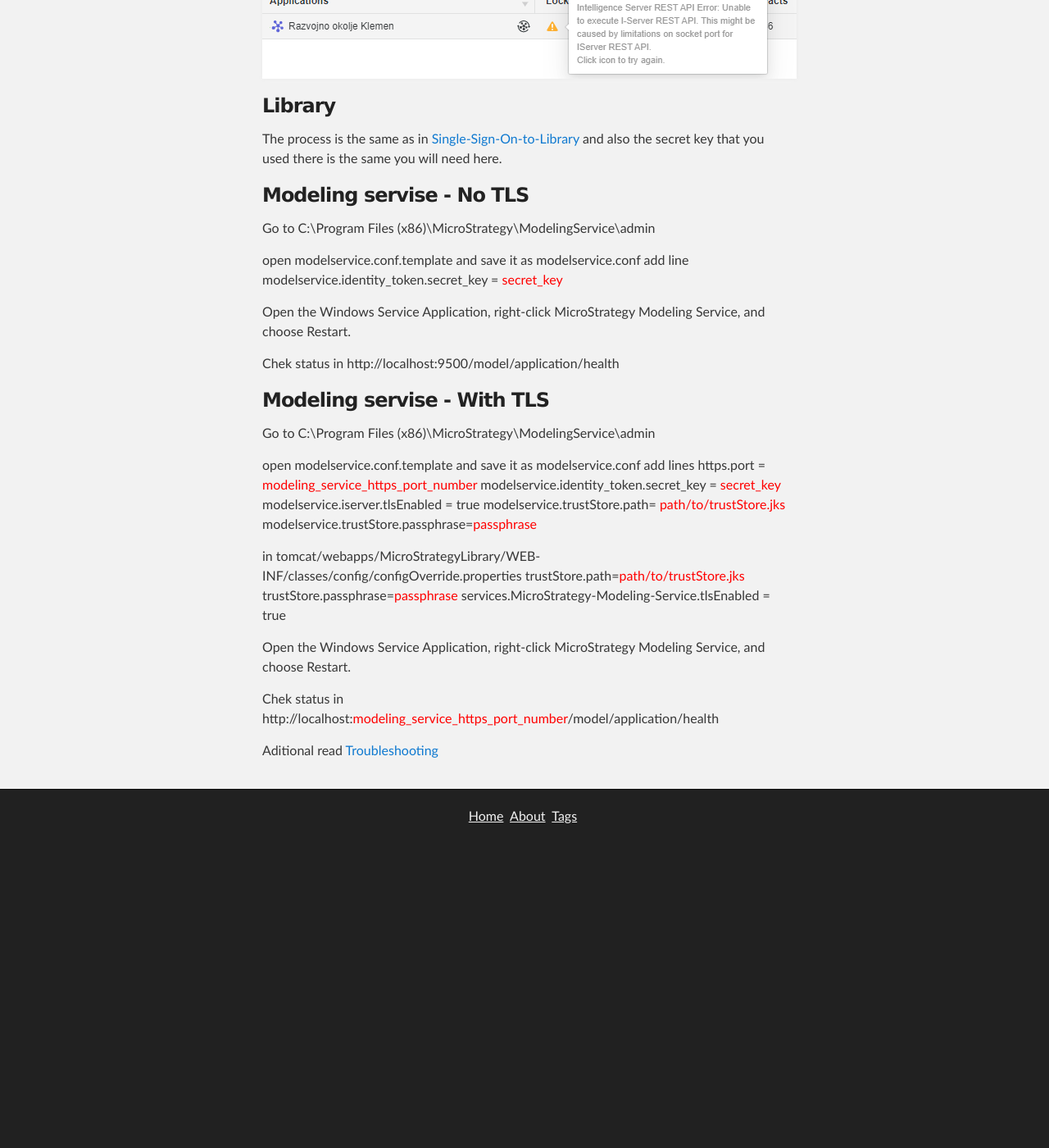
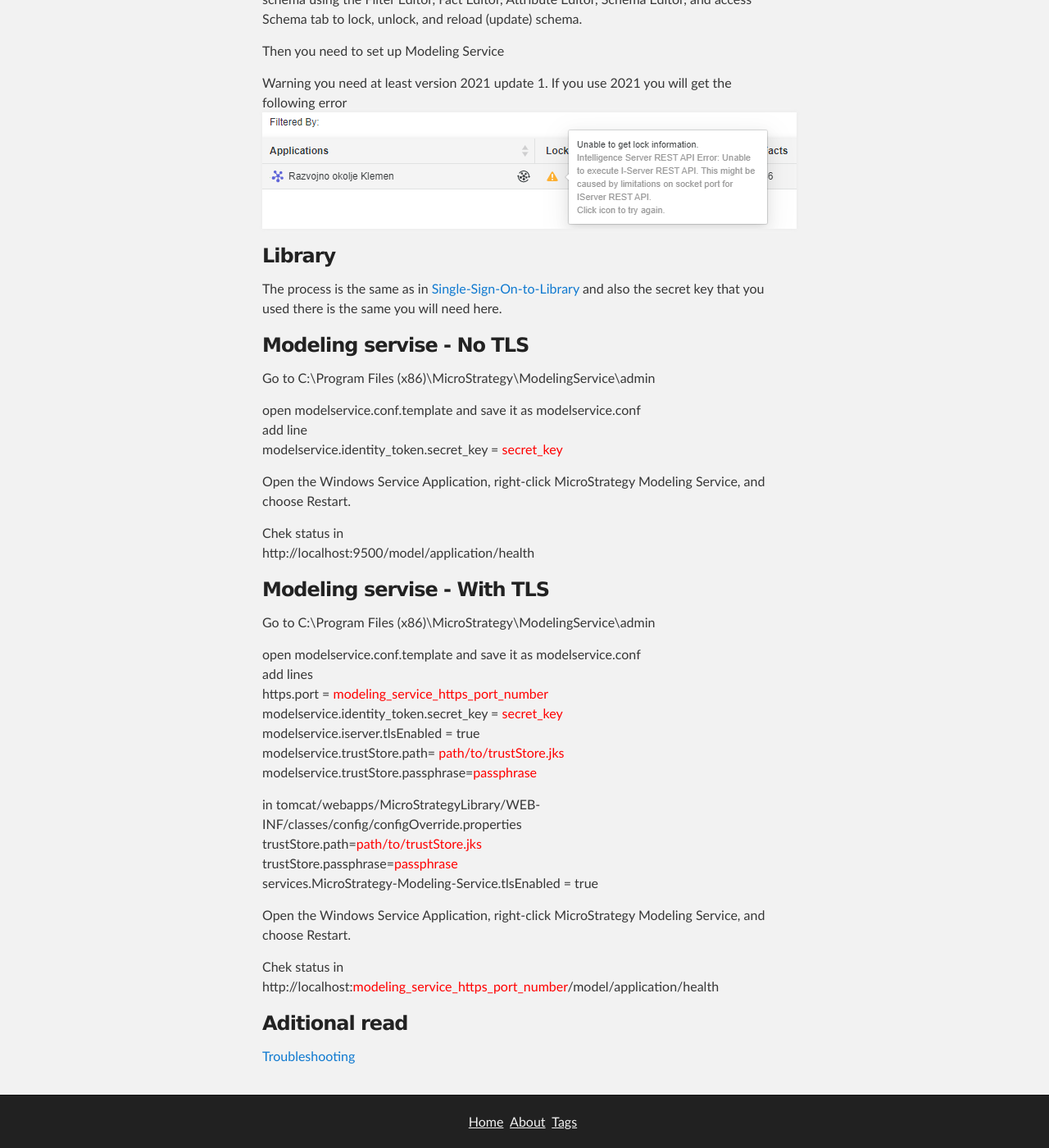
Before and after one commit to kl82slo/kl82slo.github.io, a Jekyll site: the page built from _posts/2021-05-18-0004 MicroStrategy Modeling Service.md, in a window 1280 px wide and 1400 px high, scrolled down 739 px. Shown: the whole window at 82% size. Built offline with Jekyll 4.4.1, drawn with Linux system fonts in a browser that asks for light colours; before the commit the page ends 1766 px from its top, so only the background shows below that.

Commit message:
Update 2021-05-18-0004 MicroStrategy Modeling Service.md

```diff
--- a/_posts/2021-05-18-0004 MicroStrategy Modeling Service.md
+++ b/_posts/2021-05-18-0004 MicroStrategy Modeling Service.md
@@ -14,10 +14,12 @@
 
 # Post in progress
 
-
-
-
-
+<br />
+<br />
+<br />
+<br />
+<br />
+<br /><br />
 
 If you wish to use Workstation to manage standalone filters, facts, attributes, tables, and schema using the Filter Editor, Fact Editor, Attribute Editor, Schema Editor, and access Schema tab to lock, unlock, and reload (update) schema.
 
@@ -33,35 +35,35 @@
 ### Modeling servise - No TLS
 Go to C:\Program Files (x86)\MicroStrategy\ModelingService\admin
 
-open modelservice.conf.template and save it as modelservice.conf
-add line
+open modelservice.conf.template and save it as modelservice.conf <br />
+add line <br />
 modelservice.identity_token.secret_key = <font color='red'>secret_key</font>
 
 Open the Windows Service Application, right-click MicroStrategy Modeling Service, and choose Restart.
 
-Chek status in
+Chek status in <br />
 http://localhost:9500/model/application/health
 
 ### Modeling servise - With TLS
 Go to C:\Program Files (x86)\MicroStrategy\ModelingService\admin
 
-open modelservice.conf.template and save it as modelservice.conf
-add lines
-https.port = <font color='red'>modeling_service_https_port_number</font>
-modelservice.identity_token.secret_key = <font color='red'>secret_key</font>
-modelservice.iserver.tlsEnabled = true
-modelservice.trustStore.path= <font color='red'>path/to/trustStore.jks</font>
+open modelservice.conf.template and save it as modelservice.conf <br />
+add lines <br />
+https.port = <font color='red'>modeling_service_https_port_number</font> <br />
+modelservice.identity_token.secret_key = <font color='red'>secret_key</font> <br />
+modelservice.iserver.tlsEnabled = true <br />
+modelservice.trustStore.path= <font color='red'>path/to/trustStore.jks</font> <br />
 modelservice.trustStore.passphrase=<font color='red'>passphrase</font>
 
-in tomcat/webapps/MicroStrategyLibrary/WEB-INF/classes/config/configOverride.properties
-trustStore.path=<font color='red'>path/to/trustStore.jks</font>
-trustStore.passphrase=<font color='red'>passphrase</font>
-services.MicroStrategy-Modeling-Service.tlsEnabled = true
+in tomcat/webapps/MicroStrategyLibrary/WEB-INF/classes/config/configOverride.properties <br />
+trustStore.path=<font color='red'>path/to/trustStore.jks</font> <br />
+trustStore.passphrase=<font color='red'>passphrase</font> <br />
+services.MicroStrategy-Modeling-Service.tlsEnabled = true <br />
 
 Open the Windows Service Application, right-click MicroStrategy Modeling Service, and choose Restart.
 
-Chek status in
+Chek status in <br />
 http://localhost:<font color='red'>modeling_service_https_port_number</font>/model/application/health
 
-Aditional read
+### Aditional read
 [Troubleshooting](https://www2.microstrategy.com/producthelp/Current/InstallConfig/en-us/Content/modeling_service_troubleshooting.htm)
```
